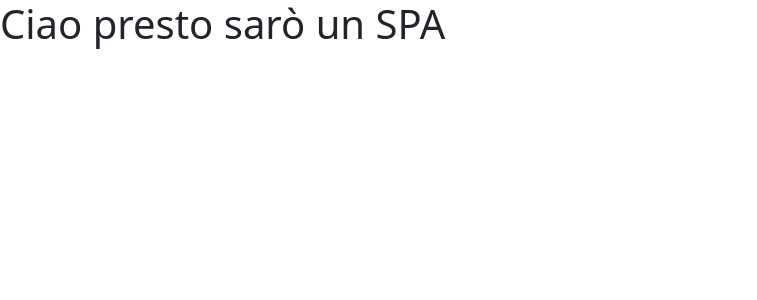
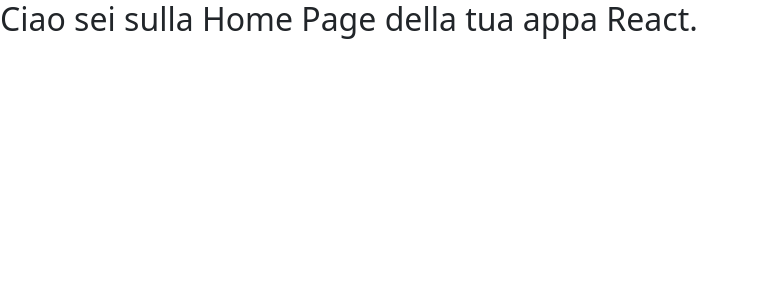
Before and after one commit to pimoGit/lc-react-151, a React (Vite) app: page / in a window 1280 px wide. Shown: the top 300 px of the page, without its empty margins (0-757 px from the left). Built offline with nearby package versions, Linux system fonts and the light colour scheme; the HTML template or start-up script is replaced by a standard one.

Commit message:
setup rotte iniziali app

```diff
--- a/src/App.jsx
+++ b/src/App.jsx
@@ -1,15 +1,21 @@
-import Counter from "./components/Counter"
-import AccordionList from "./components/accordion/AccordionList"
-import FormMain from "./components/form/FormMain"
-import TodoList from "./components/form/TodoList"
-import CharactersList from "./components/rickmorty/CharactersList"
-import BusinessCard from "./components/form/BusinessCard"
-import TicketForm from "./components/form/TicketForm"
+// importiamo tutti i componenti di gestionde delle rotte
+import { BrowserRouter, Routes, Route } from "react-router-dom";
+
+// importiamo le varie pages da usare nelle rotte
+import HomePage from "./pages/HomePage";
+import AboutUs from "./pages/AboutUs";
+import Charachters from "./pages/Charachters";
 
 function App() {
 
     return (
-        <h1>Ciao presto sarò un SPA</h1>
+        <BrowserRouter>
+            <Routes>
+                <Route path="/" element={<HomePage />} />
+                <Route path="/chisiamo" element={<AboutUs />} />
+                <Route path="/personaggi" element={<Charachters />} />
+            </Routes>
+        </BrowserRouter>
     )
 }
 
```
